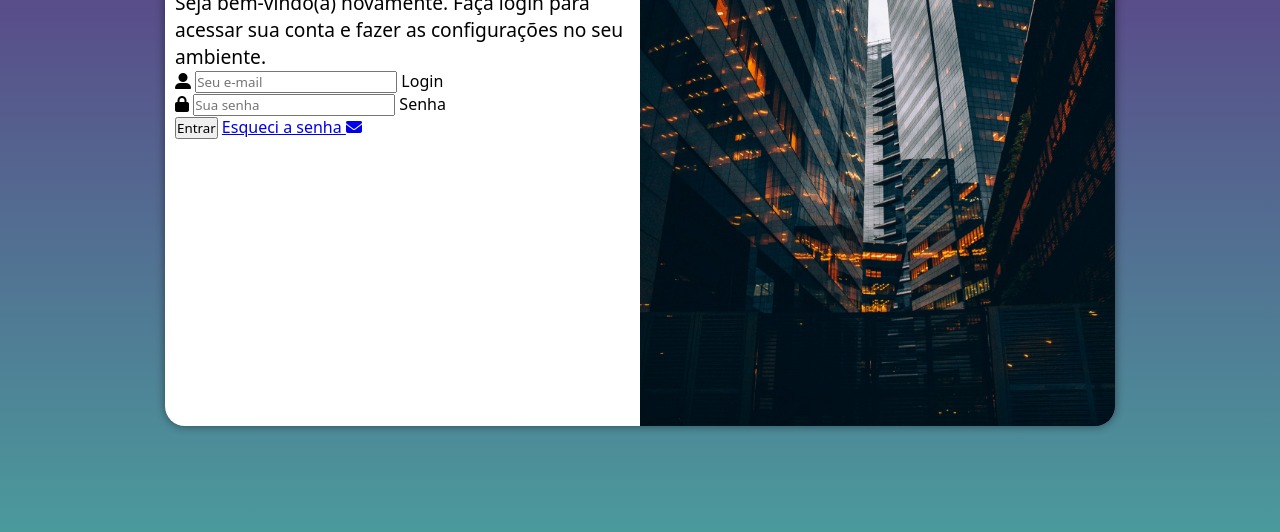
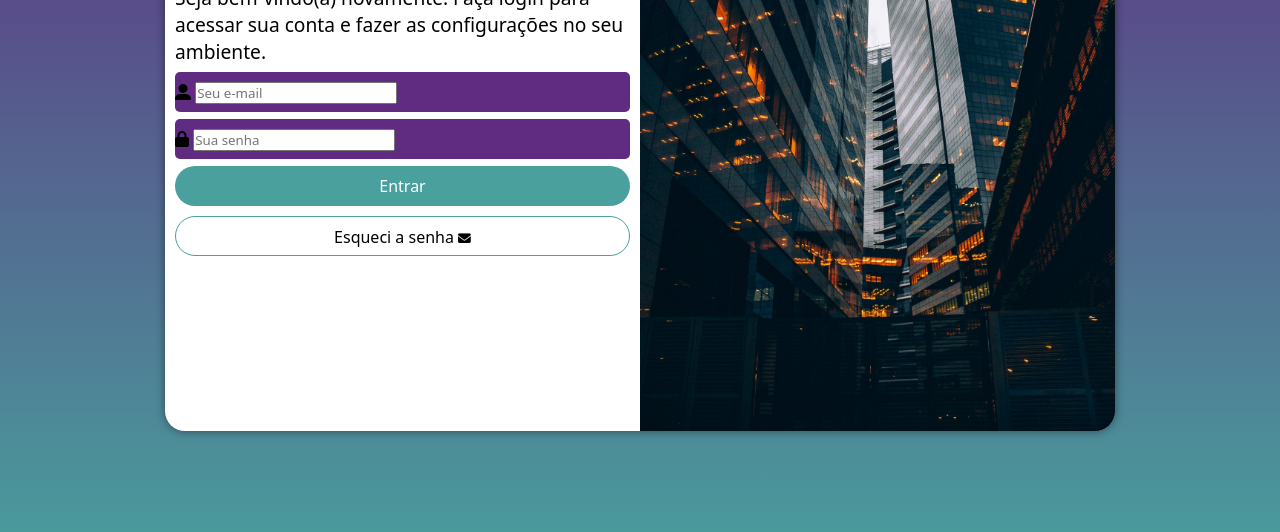
Before and after one commit to JoseWalisson/projeto-login, a plain HTML site: page index.html in a window 1280 px wide. Shown: the part 224-756 px from the top of the page. Drawn offline with Linux system fonts and the light colour scheme.

Commit message:
Formatação do formulário

```diff
--- a/estilos/style.css
+++ b/estilos/style.css
@@ -38,7 +38,7 @@
     transform: translate(-50%, -50%);
     background-color: #ffffff;
     width: 250px;
-    height: 500px;
+    height: 510px;
     border-radius: 20px;
     box-shadow: 0px 0px 10px #00000075;
     transition: width .3s, height .3s;
@@ -66,3 +66,59 @@
 div#formulario > p {
     font-size: 0.8em;
 }
+
+form > div.campo {
+    display: block;
+    background-color: var(--roxo);
+    width: 100%;
+    height: 40px;
+    line-height: 40px;
+    border-radius: 5px;
+    margin: 7px 0px;
+}
+
+div.campo > label {
+    display: none;
+}
+
+form > input[type=submit] {
+    display: block;
+    font-size: 1em;
+    width: 100%;
+    height: 40px;
+    background-color: var(--verde);
+    color: #ffffff;
+    border: none;
+    border-radius: 20px;
+    transition: .5s;
+    cursor: pointer;
+}
+
+form > input[type=submit]:hover {
+    background-color: #367976;
+}
+
+form > a.botao {
+    display: block;
+    text-align: center;
+    font-size: 1em;
+    width: 100%;
+    height: 40px;
+    line-height: 40px;
+    margin-top: 10px;
+    color: #000000;
+    background-color: #ffffff;
+    border: 1px solid #49a09d;
+    border-radius: 20px;
+    text-decoration: none;
+    transition: .6s;
+}
+
+form > a.botao:hover {
+    background-color: #da9009d0;
+    color: #ffffff;
+}
+
+form > a.botao > i {
+    font-size: 0.8em;
+}
--- a/index.html
+++ b/index.html
@@ -31,7 +31,7 @@
                         <label for="isenha">Senha</label>
                     </div>
                     <input type="submit" value="Entrar">
-                    <a href="esqueci.html">Esqueci a senha <i class="fa-solid fa-envelope"></i></a>
+                    <a href="esqueci.html" class="botao">Esqueci a senha <i class="fa-solid fa-envelope"></i></a>
                 </form>
             </div>
         </section>
```
